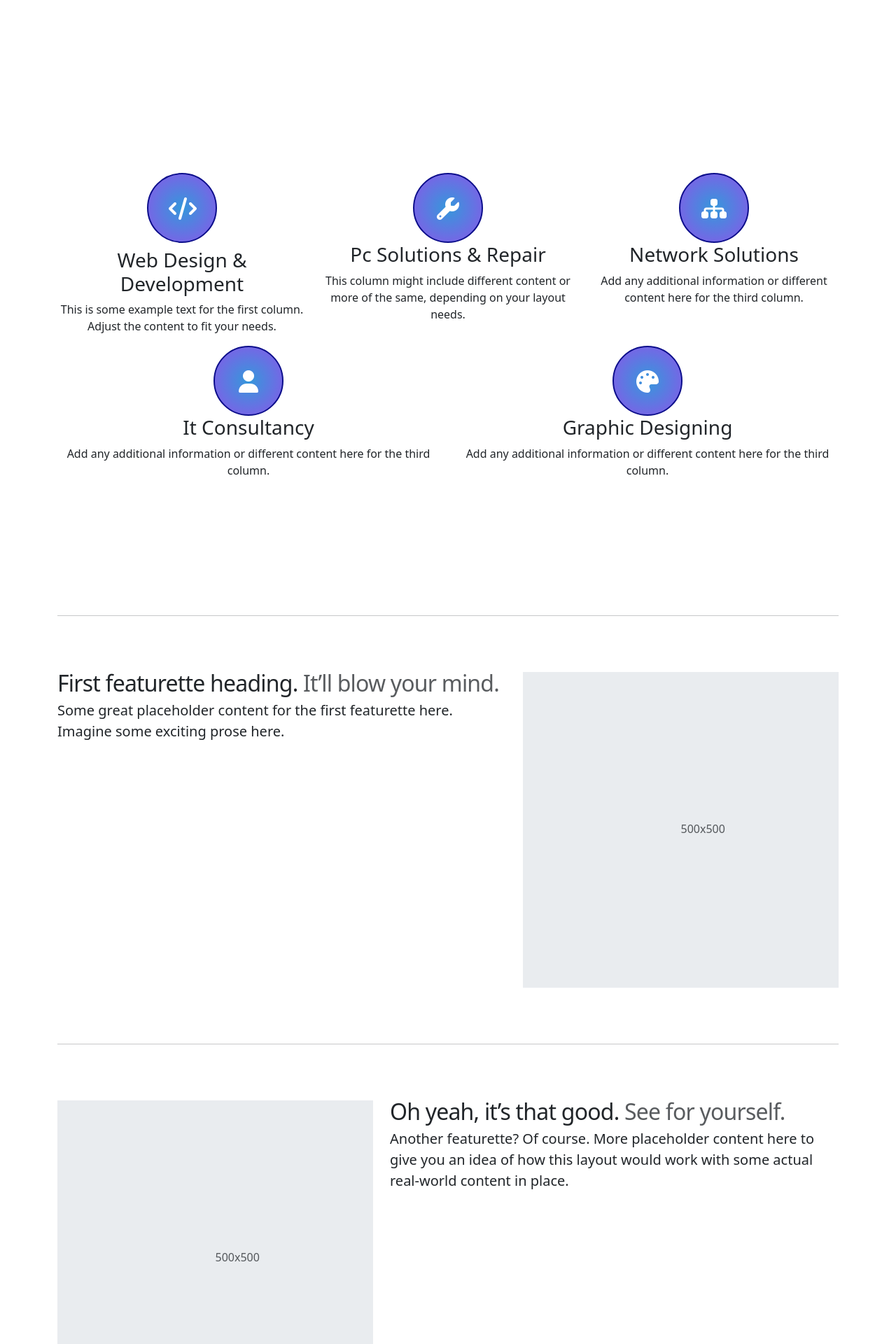
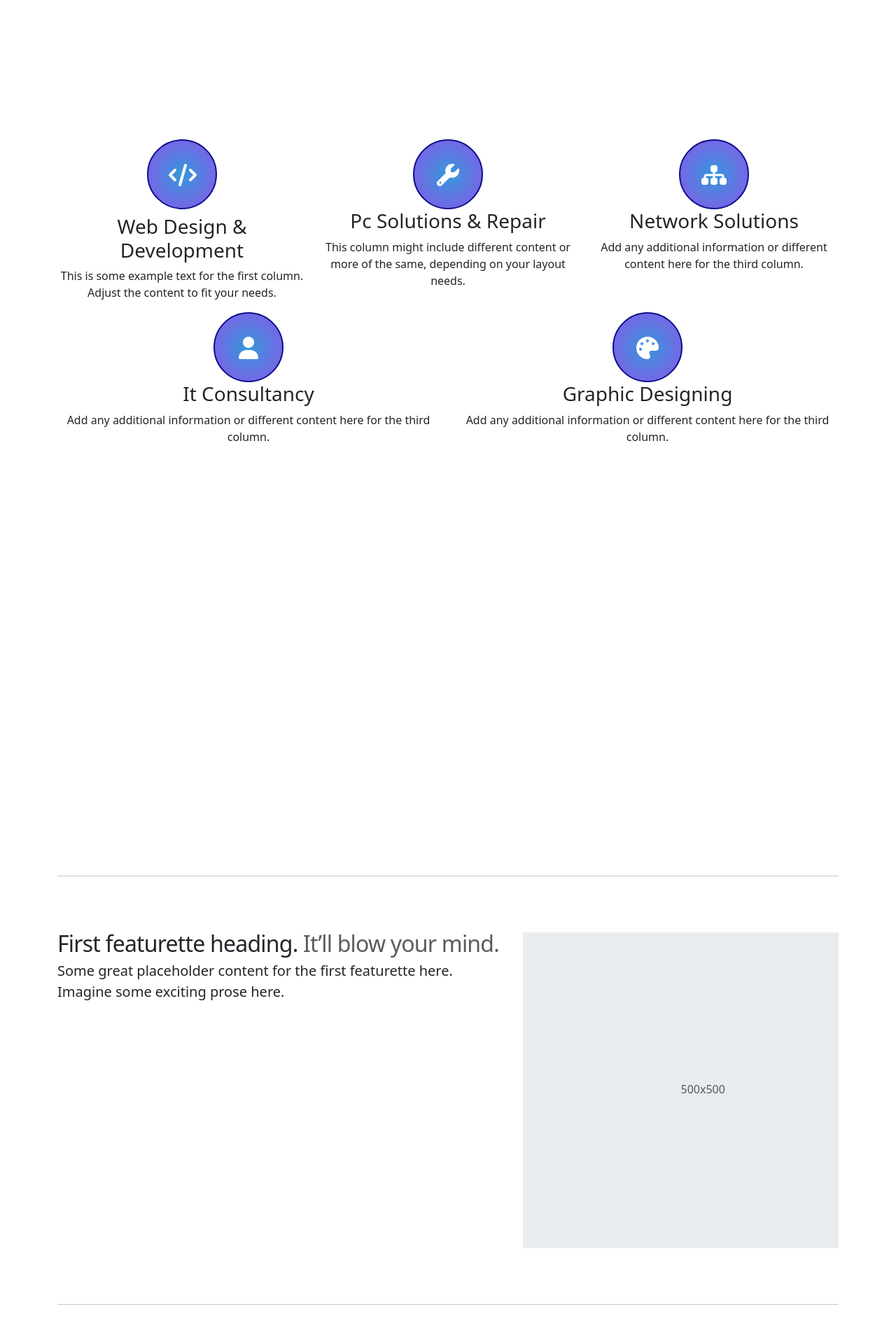
Before and after one commit to jav-sketch/bytesize_interactive_site, a Django app: page / in a window 1280 px wide. Shown: the part 905-2825 px from the top of the page at 70% size. Run offline with Django 5.2, Linux system fonts and the light colour scheme; some libraries are stand-ins or nearby versions.

Commit message:
Updated HTML

```diff
--- a/static/css/styles.css
+++ b/static/css/styles.css
@@ -1,8 +1,3 @@
-body {
-  padding-top: 3rem;
-  padding-bottom: 3rem;
-  color: rgb(var(--bs-tertiary-color-rgb));
-}
 
 
 .nav-item {
@@ -110,7 +105,7 @@ body {
 }
 
 .feature-height {
-    margin-top: 350px;
+    margin-top: 390px;
 }
 
 /* MARKETING CONTENT
@@ -127,3 +122,7 @@ body {
   margin-left: .75rem;
 }
 /* rtl:end:ignore */
+
+.section {
+    margin-bottom: 500px;
+}
--- a/templates/index.html
+++ b/templates/index.html
@@ -20,7 +20,7 @@
     </div>
 </div>
 
-<section class="vh-100 py-5">
+<section class="vh-100 py-5 section">
     <div class="container section-height text-center">
         <div class="row">
             <!-- Column 1 -->
```
